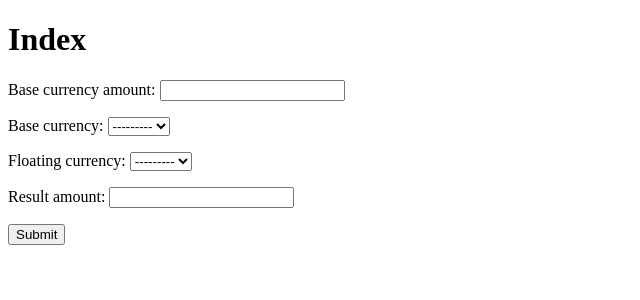
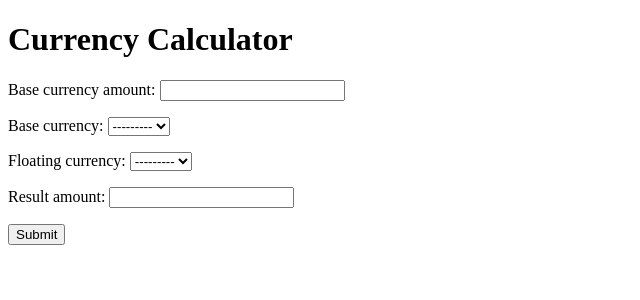
Before and after one commit to Premitium/Currency_Calculator, a Django app: page / in a window 1280 px wide. Shown: the top 300 px of the page, without its empty margins (0-640 px from the left). Run offline with Django 3.2, Linux system fonts and the light colour scheme; data that the repository does not hold is empty.

Commit message:
Changed title in index.html

```diff
--- a/currency_calc/templates/calculator/index.html
+++ b/currency_calc/templates/calculator/index.html
@@ -5,7 +5,7 @@
 <title>Currency Calculator</title>
 </head>
 <body>
-  <h1>Index</h1>
+  <h1>Currency Calculator</h1>
   {{result}}
   <form method="POST" action="" id="calculate_exchange_rate_form">
     {% csrf_token %}
```
